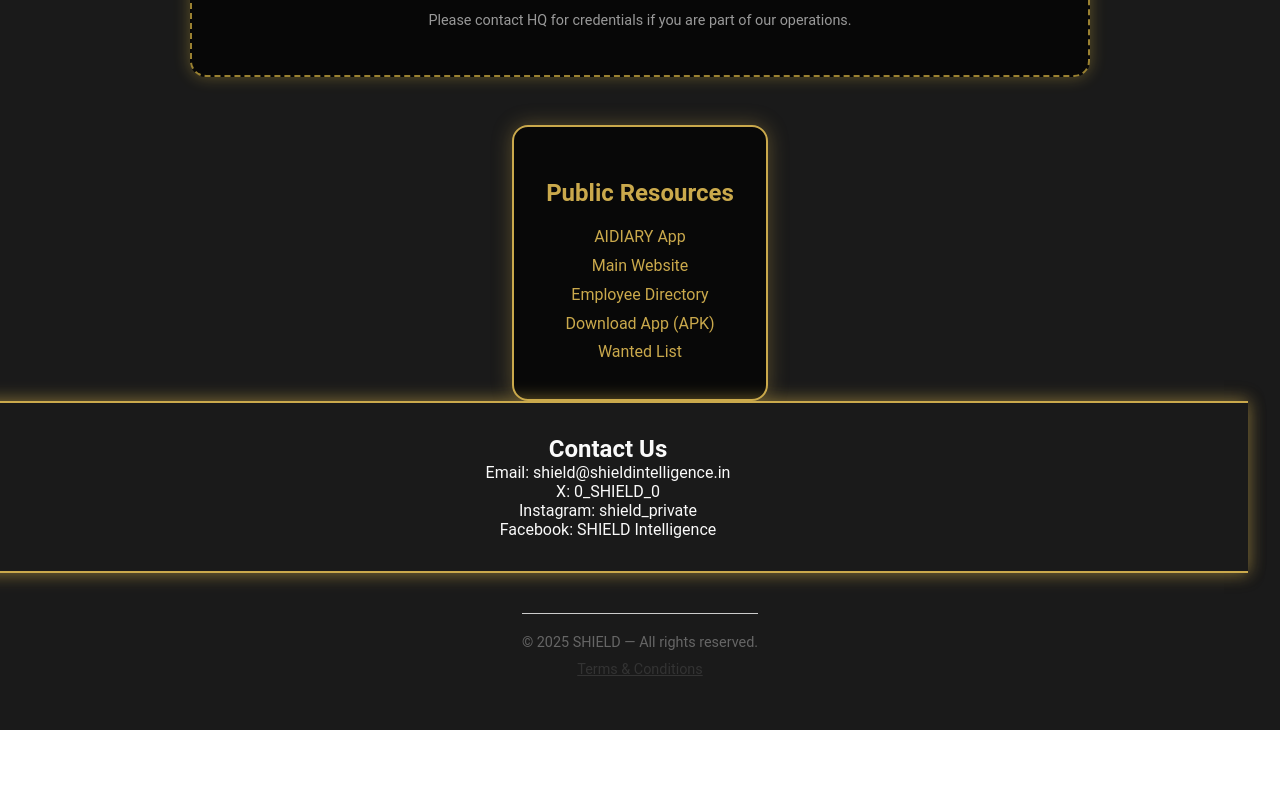
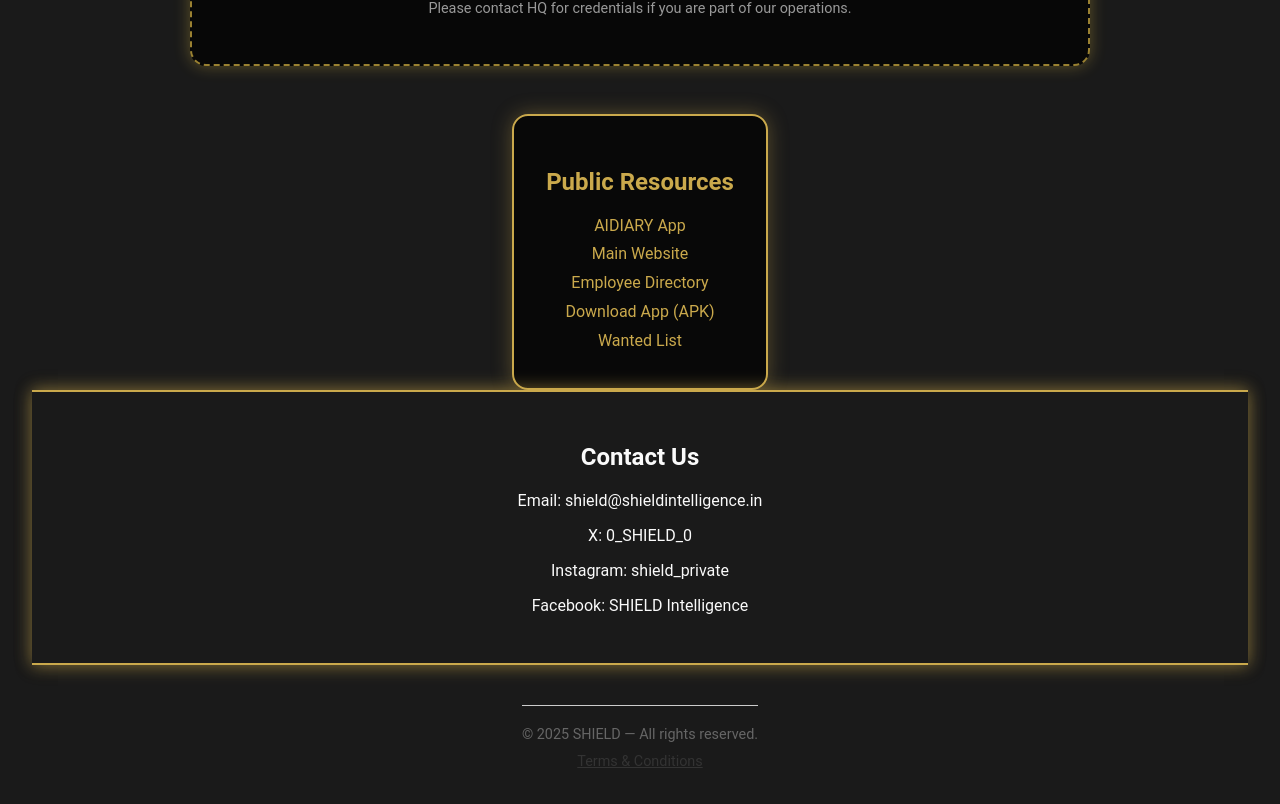
Before and after one commit to SHIELD-INTELLIGENCE/shield-webapp, a React (Vite) app: page / in a window 1280 px wide. Shown: the part 688-1492 px from the top of the page. Before the commit the page ends 1418 px from the top, so only its background shows below. Built offline with nearby package versions, Linux system fonts and the light colour scheme.

Commit message:
Fix align issue on Contact Us

```diff
--- a/src/index.css
+++ b/src/index.css
@@ -1,9 +1,9 @@
 /* SHIELD Theme Variables */
 :root {
-  --shield-black: #1a1a1a;  /* Charcoal black */
+  --shield-black: #1a1a1a;
   --shield-white: #fafafa;
   --shield-grey: #2a2a2a;
-  --shield-accent: #caa94c; /* Gold accent */
+  --shield-accent: #caa94c;
   --shield-glow: rgba(202, 169, 76, 0.35);
   --shield-font-sans: 'Roboto', Arial, sans-serif;
 }
@@ -29,7 +29,7 @@ body {
   to { opacity: 1; }
 }
 
-/* Navigation Bar */
+/* Navigation */
 .navbar {
   position: sticky;
   top: 0;
@@ -142,7 +142,6 @@ body {
   cursor: pointer;
   transition: all 0.3s ease;
   display: inline-block;
-  text-decoration: none;
 }
 
 .bw-btn:hover {
@@ -160,37 +159,20 @@ body {
   background: var(--shield-accent);
   color: var(--shield-black);
 }
-/* Generic Section Styling: full page width */
+
+/* Generic Section Styling */
 .page-container,
 .contact-section {
-  width: 100vw;              /* full viewport width */
-  margin: 0;                 /* reset margins */
-  padding: 2rem;             /* your padding */
+  width: 100%;
+  padding: 2rem;
   background: var(--shield-black);
   color: var(--shield-white);
   border-top: 2px solid var(--shield-accent);
   border-bottom: 2px solid var(--shield-accent);
   box-shadow: 0 -2px 16px var(--shield-glow), 0 2px 16px var(--shield-glow);
-  box-sizing: border-box;
-  position: relative;
-  left: 50%;
-  transform: translateX(-50%); /* center the full-width container */
   text-align: center;
 }
 
-
-/* Remove any inner width restrictions */
-.page-container > *,
-.contact-section > *,
-footer > * {
-  max-width: none;
-  width: 100%;
-  padding: 0;       /* you can add inner padding individually if you want */
-  margin: 0 auto;
-  box-sizing: border-box;
-}
-
-/* Typography & decoration */
 .page-container h1,
 .page-container h2 {
   color: var(--shield-accent);
@@ -205,14 +187,6 @@ footer > * {
   margin-bottom: 1rem;
 }
 
-/* Contact section specific styles */
-.contact-section {
-  border-top: 2px solid var(--shield-accent);
-  border-bottom: 2px solid var(--shield-accent);
-  box-shadow: 0 -2px 16px var(--shield-glow), 0 2px 16px var(--shield-glow);
-  text-align: center;
-}
-
 .contact-section a {
   color: var(--shield-accent);
   text-decoration: none;
@@ -223,34 +197,30 @@ footer > * {
   color: #e5c76a;
 }
 
-
-
-/* Responsive Styling */
+/* Responsive */
 @media (max-width: 768px) {
   .navbar {
-    flex-direction: row;     /* Force it to stay in a row */
-    flex-wrap: nowrap;       /* No wrapping to next line */
-    overflow-x: auto;        /* Scroll if too small */
+    flex-direction: row;
+    flex-wrap: nowrap;
+    overflow-x: auto;
     -webkit-overflow-scrolling: touch;
     padding: 0.5rem 1rem;
   }
 
   .nav-links {
-    flex-direction: row;     /* Keep links side by side */
+    flex-direction: row;
     flex-wrap: nowrap;
-    gap: 0.5rem;             /* Tighter spacing for small screens */
+    gap: 0.5rem;
   }
 
   .nav-links a {
     padding: 0.35rem 0.7rem;
     font-size: 0.85rem;
-    white-space: nowrap;     /* Prevent link text from wrapping */
+    white-space: nowrap;
   }
 
-  /* Optional: hide auth links or move them inline too */
   .nav-auth {
-    position: static;
-    margin-left: auto;       /* Push auth links to right */
+    margin-left: auto;
     flex-direction: row;
     gap: 0.5rem;
   }
@@ -259,21 +229,26 @@ footer > * {
     padding: 0.3rem 0.6rem;
     font-size: 0.8rem;
   }
-}
+
   .home-hero-content-bw {
     padding: 1.5rem;
   }
+
   .home-hero-content-bw h1 {
     font-size: 2rem;
   }
+
   .home-hero-content-bw p {
     font-size: 1rem;
   }
+
   .bw-btn {
     width: 80%;
     text-align: center;
   }
+
   iframe {
     width: 100%;
     height: 1000px;
   }
+}
```
Also changed, not shown: 4 other files (tests, documents, lock files or other folders).
